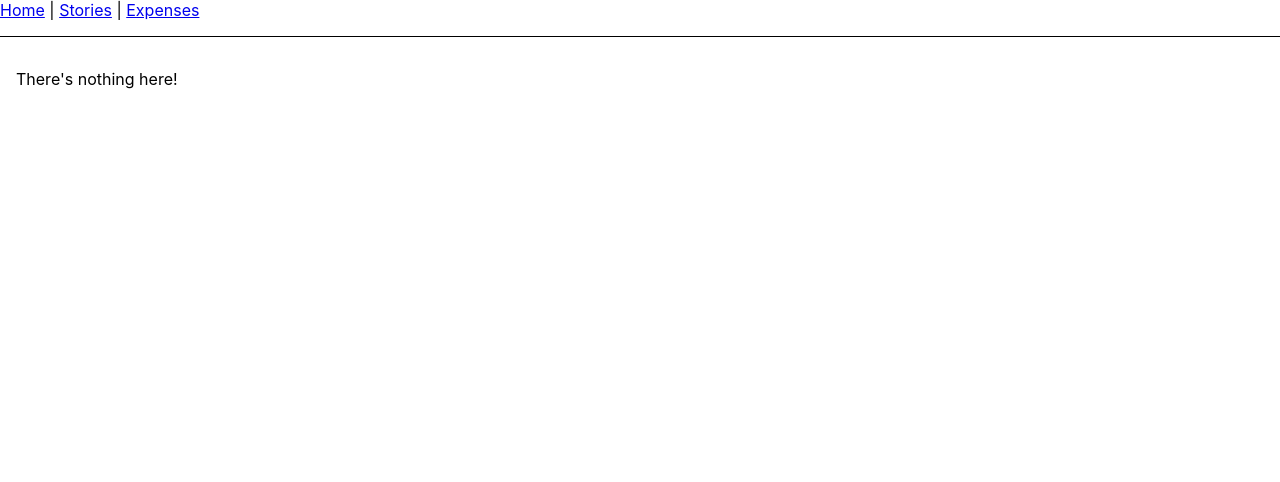
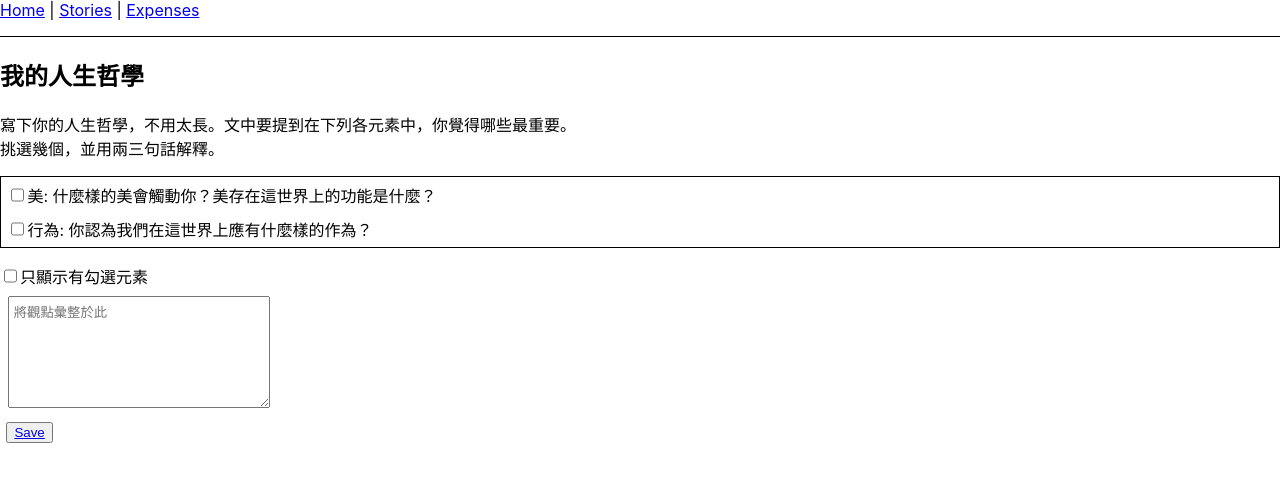
Before and after one commit to liang256/react-flower-exercise, a React (Create React App) app: page /faith in a window 1280 px wide. Shown: the top 482 px of the page. Built offline with nearby package versions, Linux system fonts and the light colour scheme.

Commit message:
finish faith flow and refactor flower urls

```diff
--- a/src/Flower.js
+++ b/src/Flower.js
@@ -1,6 +1,7 @@
 import React from 'react'
 import './Flower.css'
 import { Link } from 'react-router-dom'
+import {getContentUrl} from './PetalUrlConfig'
 
 class Flower extends React.Component {
   constructor(props) {
@@ -59,30 +60,18 @@ class Flower extends React.Component {
           break
       }
     })
-    console.log(colleagueContents)
+
     return (
 
         <div className="flower">
             flower
-            <Link to='/plazas'>
             <Petal key='purpose' petalPosition="center" contents={purposeContents}/>
-            </Link>
             <Petal key='knowledge' petalPosition="degree0" contents={knowledgeContents}/>
-            <Link to="/make-options?cate=env&title=我最愛的工作環境">
             <Petal key='env' petalPosition="degree60" contents={envContents}/>
-            </Link>
-            <Link to="/make-options?cate=colleague&title=我偏好一起工作的人">
             <Petal petalPosition="degree120" contents={colleagueContents}/>
-            </Link>
-            <Link to="/stories">
             <Petal key='skill' petalPosition="degree180" contents={skillContents}/>
-            </Link>
-            <Link to='/salary'>
             <Petal key='salary' petalPosition="degree240" contents={salaryContents}/>
-            </Link>
-            <Link to="/make-options?cate=place&title=我偏好的地理優點">
             <Petal key='place' petalPosition="degree300" contents={placeContents}/>
-            </Link>
         </div>
     )
   }
@@ -91,7 +80,11 @@ class Flower extends React.Component {
 class Petal extends React.Component {
   render () {
     const petalPosition = this.props.petalPosition ?? ''
-    const petalContents = this.props.contents.map(content => <Content key={content.title} data={content}/>)
+    const petalContents = this.props.contents.map(content => {
+      return(
+        <Content key={content.title} data={content}/>
+      )
+    })
     return (
       <div className={'petal ' + petalPosition}>
           {petalContents}
@@ -104,12 +97,14 @@ class Content extends React.Component {
   render () {
     return (
       <div className='petalContent'>
+        <Link to={getContentUrl(this.props.data.category,this.props.data.title)}>
         <strong>{this.props.data.title + ':'}</strong>
         {
           this.props.data.sortedFactors.length == 0
             ? <ContentText text={this.props.data.text}/>
             : <FactorsList factors={this.props.data.sortedFactors}/>
         }
+        </Link>
       </div>
     )
   }
--- a/src/FlowerData.js
+++ b/src/FlowerData.js
@@ -1,4 +1,15 @@
-export default function updateRow(cate, title, newCotent) {
+export default function initFlowerData() {
+    //
+}
+
+/**
+ *
+ * @param {string} cate
+ * @param {string} title
+ * @param {string|array} newCotent
+ * @returns {object|undefined}
+ */
+export function updateRow(cate, title, newCotent) {
 
     let data = JSON.parse(sessionStorage.getItem('flowerData'));
     if (! Array.isArray(data)) {
@@ -27,6 +38,12 @@ export default function updateRow(cate, title, newCotent) {
     sessionStorage.setItem('flowerData', JSON.stringify(data))
 }
 
+/**
+ *
+ * @param {string} cate
+ * @param {string} title
+ * @returns {object|undefined}
+ */
 export function getRow(cate, title) {
     let data = sessionStorage.getItem('flowerData')
     if (data === null) {
--- /dev/null
+++ b/src/PetalUrlConfig.js
@@ -0,0 +1,20 @@
+const urls = {
+    colleague我偏好一起工作的人: '/make-options?cate=colleague&title=我偏好一起工作的人',
+    env我最愛的工作環境: '/make-options?cate=env&title=我最愛的工作環境',
+    skill我最愛的能力: '/stories',
+    place我偏好的地理優點: '/make-options?cate=place&title=我偏好的地理優點',
+    salary我想要的責任等級: '/salary',
+    salary我偏好的薪資範圍: '/salary',
+    salary其他期望得到的報酬: '/salary',
+    purpose我的人生目標與使命: '/plazas',
+    purpose我的人生哲學: '/faith',
+}
+
+/**
+ *
+ * @param {string} cate
+ * @param {string} title
+ */
+export function getContentUrl(cate, title) {
+    return urls[cate+title] !== undefined ? urls[cate+title] : ''
+}
--- a/src/index.js
+++ b/src/index.js
@@ -20,6 +20,7 @@ import Story from './routes/Story'
 import Analysis from './routes/Analysis'
 import Salary from './routes/Salary'
 import Plazas from './routes/Plazas'
+import Faith from './routes/Faith'
 
 ReactDOM.render(
   <React.StrictMode>
@@ -30,6 +31,7 @@ ReactDOM.render(
             index
             element={<Flower />}
           />
+          <Route path='faith' element={<Faith/>}/>
           <Route path="make-options" element={<MakeOptions />} />
           <Route path='stories' element={<Outlet/>} >
             <Route index element={<div><h2>story index</h2><Stories/></div>}/>
--- /dev/null
+++ b/src/routes/Faith.css
@@ -0,0 +1,15 @@
+.factor {
+    display: flex;
+    margin: .2rem;
+    background-color: transparent;
+    padding: .2rem;
+    border: none;
+}
+
+.factorContainer {
+    margin-bottom: 1rem;
+}
+
+.row {
+    display: flex;
+}
--- /dev/null
+++ b/src/routes/Faith.js
@@ -0,0 +1,116 @@
+import React, {
+    useState,
+    useRef
+} from 'react'
+import { Link } from 'react-router-dom'
+import {updateRow, getRow} from '../FlowerData'
+import './Faith.css'
+
+function Faith() {
+    const cate = 'purpose'
+    const title = '我的人生哲學'
+    const factors = [
+        {
+            name: '美',
+            question: '什麼樣的美會觸動你？美存在這世界上的功能是什麼？'
+        },
+        {
+            name: '行為',
+            question: '你認為我們在這世界上應有什麼樣的作為？'
+        },
+    ]
+
+    const [notes, setNotes] = useState(Array(factors.length).fill(''))
+    const [editingFactorIndex, setEditingFacotrIndex] = useState(null)
+    const [checkedFactorIds, setCheckedFactorsIds] = useState(Array(factors.length).fill(false))
+    const [onlyShowChecked, setOnlyShowChecked] = useState(false)
+    const checkboxRefs = useRef([])
+    const setInputRef = (i, isChecked) => {
+        // console.log(i, checkboxRefs.current[i])
+        checkboxRefs.current[i].checked = isChecked
+    }
+    let faith = getRow(cate, title)
+    faith = (faith !== undefined) ? faith.text : ''
+    const textareaRef = useRef()
+    const handleSaveClick = () => {
+        updateRow(cate, title, textareaRef.current.value)
+    }
+
+    const factorElements = factors.map((factor, index) => {
+        let showInput = (editingFactorIndex == index || checkedFactorIds[index])
+        let isShow = onlyShowChecked ? checkedFactorIds[index] : true
+
+        if (!isShow) {
+            return null
+        }
+
+        return (
+            <div
+                key={factor.name}
+                className='factor'
+                onClick={(e) => handleFactorDivClick(e, index)}
+            >
+                <input type='checkbox' ref={el => checkboxRefs.current[index] = el} defaultChecked={checkedFactorIds[index]} onChange={(e) => {
+                    e.stopPropagation()
+                    checkedFactorIds[index] = e.target.checked
+                    setCheckedFactorsIds(checkedFactorIds)
+                    if (!e.target.checked) {
+                        setEditingFacotrIndex(null)
+                    }
+                }}></input>
+                <label><span>{factor.name + ': '}</span>{factor.question}</label>
+                {showInput && <input
+                    defaultValue={notes[index]}
+                    placeholder='可寫下觀點作為筆記'
+                    onChange={(e) => {
+                        e.stopPropagation()
+                        notes[index] = e.target.value
+                        setNotes(notes)
+                        // if note has texts, auto check the checkbox
+                        if (notes[index].length > 0) {
+                            checkedFactorIds[index] = true
+                            setCheckedFactorsIds(checkedFactorIds)
+                            setInputRef(index, true)
+                        } else {
+                            checkedFactorIds[index] = false
+                            setCheckedFactorsIds(checkedFactorIds)
+                            setInputRef(index, false)
+                        }
+                    }
+                }></input>}
+            </div>
+        )
+    })
+
+    function handleFactorDivClick(e, index) {
+        e.stopPropagation()
+        setEditingFacotrIndex(index)
+        e.target.focus()
+    }
+
+    return (
+        <div onClick={(e) => {
+            // e.stopPropagation()
+            console.log('master click')
+            setEditingFacotrIndex(null)
+        }}>
+            <h2>我的人生哲學</h2>
+            <p>寫下你的人生哲學，不用太長。文中要提到在下列各元素中，你覺得哪些最重要。<br/>挑選幾個，並用兩三句話解釋。</p>
+            <div className='factorContainer'>
+                {factorElements}
+            </div>
+            <div className='row'>
+                <input type='checkbox' onClick={(e) => {setOnlyShowChecked(e.target.checked)}}></input><label>只顯示有勾選元素</label>
+            </div>
+
+            <textarea ref={textareaRef} placeholder='將觀點彙整於此' defaultValue={faith}></textarea>
+            <button
+                onClick={() => handleSaveClick()}
+            >
+                <Link to='/'>Save</Link>
+            </button>
+        </div>
+    )
+}
+
+export default Faith
--- a/src/routes/Plazas.js
+++ b/src/routes/Plazas.js
@@ -4,7 +4,7 @@ import React, {
 } from 'react'
 import { Link } from 'react-router-dom'
 import './Plazas.css'
-import updateRow, { getRow } from '../FlowerData'
+import { updateRow, getRow } from '../FlowerData'
 
 function Plazas() {
     const cate = 'purpose'
--- a/src/routes/Salary.js
+++ b/src/routes/Salary.js
@@ -1,6 +1,6 @@
 import React from 'react'
 import { Link } from 'react-router-dom'
-import updateRow from '../FlowerData';
+import {updateRow} from '../FlowerData';
 
 function Salary() {
     const salary = getSalary()
```
Lines whose indentation alone changed are shown as unchanged.
